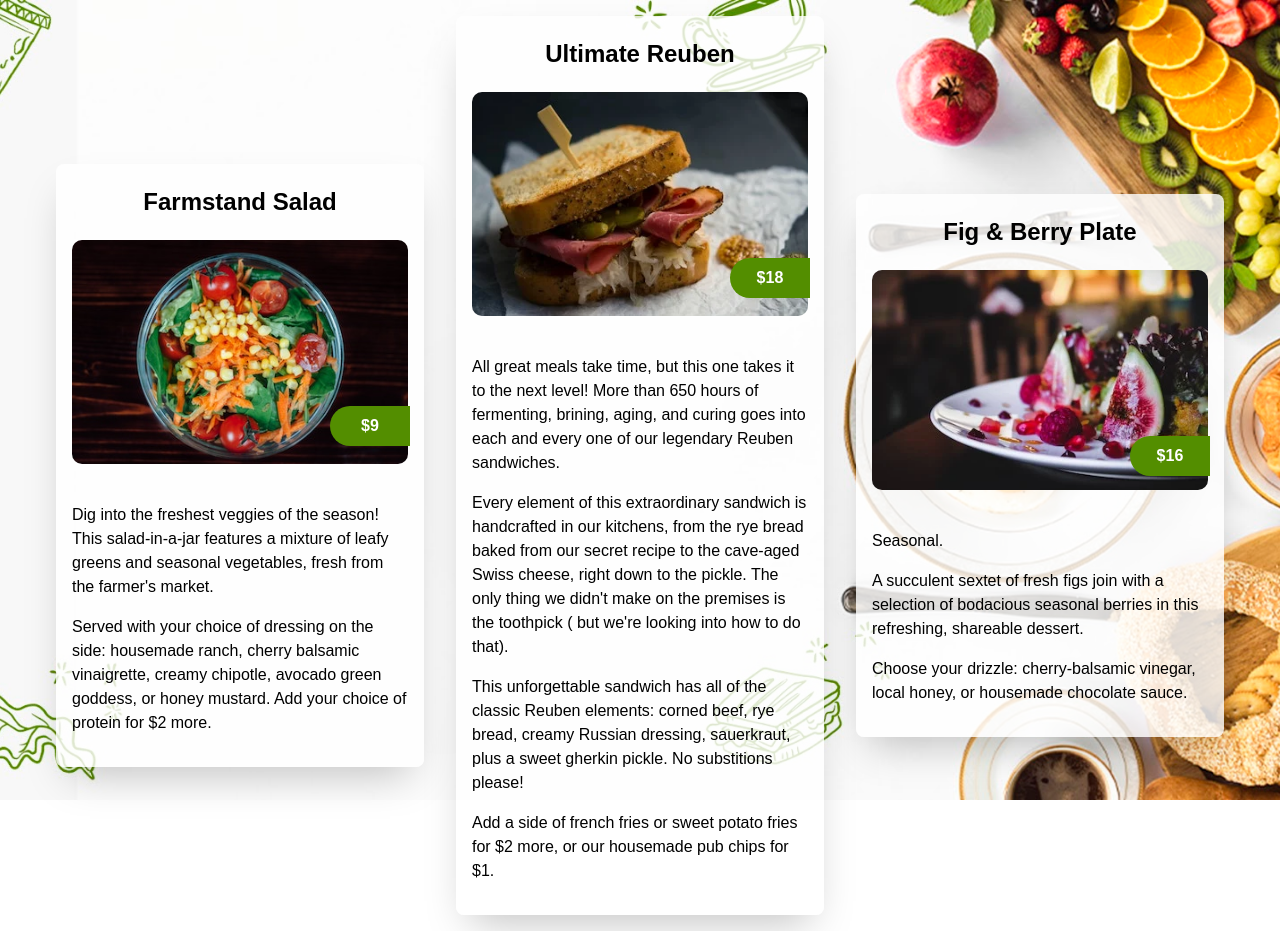
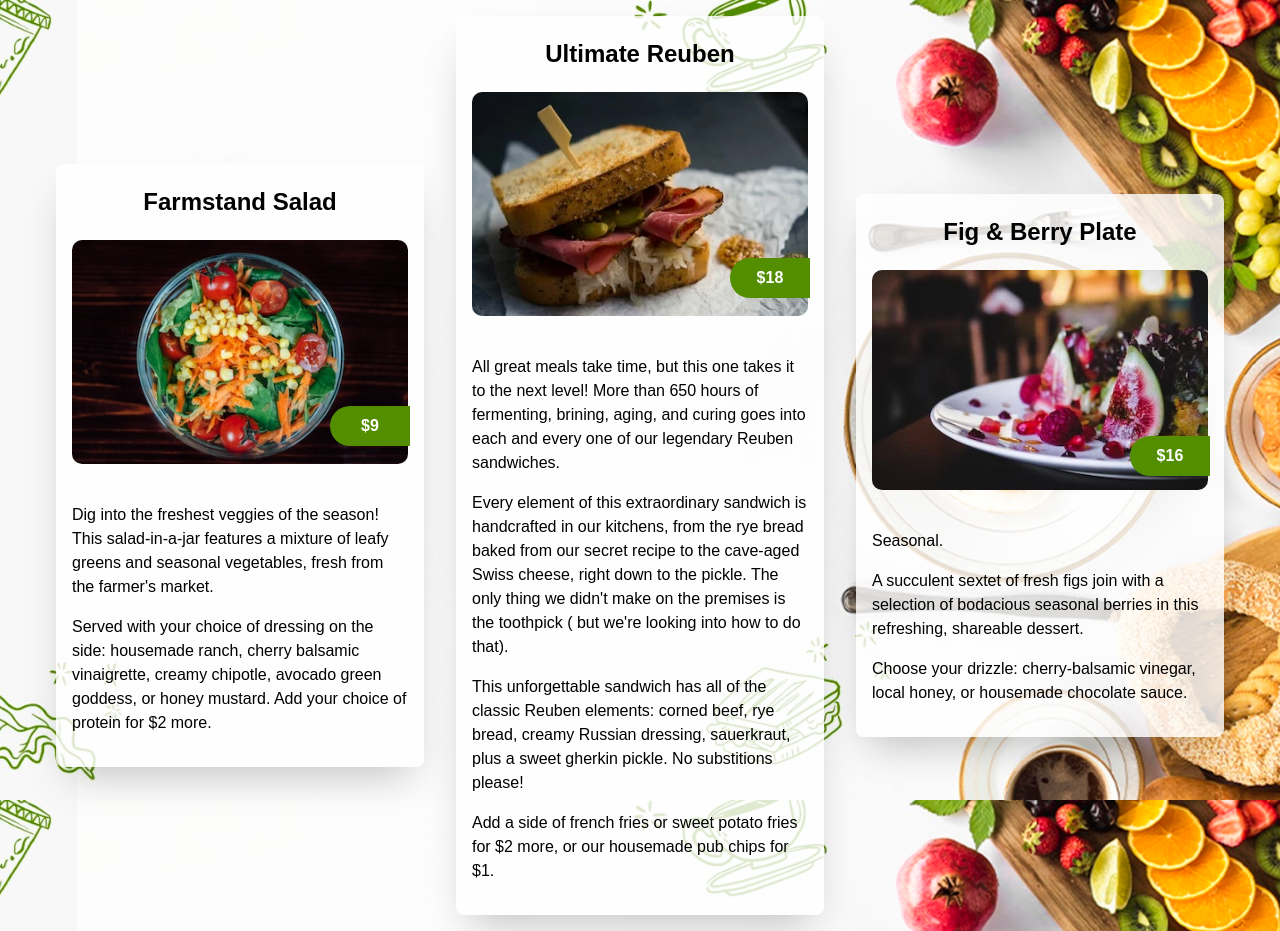
Before and after one commit to giuxtaposition/webdev-study-group, a plain HTML site: page menu-of-the-day/index.html in a window 1280 px wide. Drawn offline with Linux system fonts and the light colour scheme.

Commit message:
updated menu-of-the-day, filled background for laptop sized devices

```diff
--- a/menu-of-the-day/style.css
+++ b/menu-of-the-day/style.css
@@ -10,9 +10,11 @@ body {
     line-height: 1.5;
     margin: 0;
     font-family: Arial, sans-serif;
-    background-image: url('assets/Breakfast-food-Backgrounds.jpg');
-    background-position: center;
-    background-repeat: no-repeat;
+    background: url('assets/Breakfast-food-Backgrounds.jpg') no-repeat center
+        center fixed;
+    -webkit-background-size: cover;
+    -moz-background-size: cover;
+    -o-background-size: cover;
     background-size: cover;
 }
 
```
